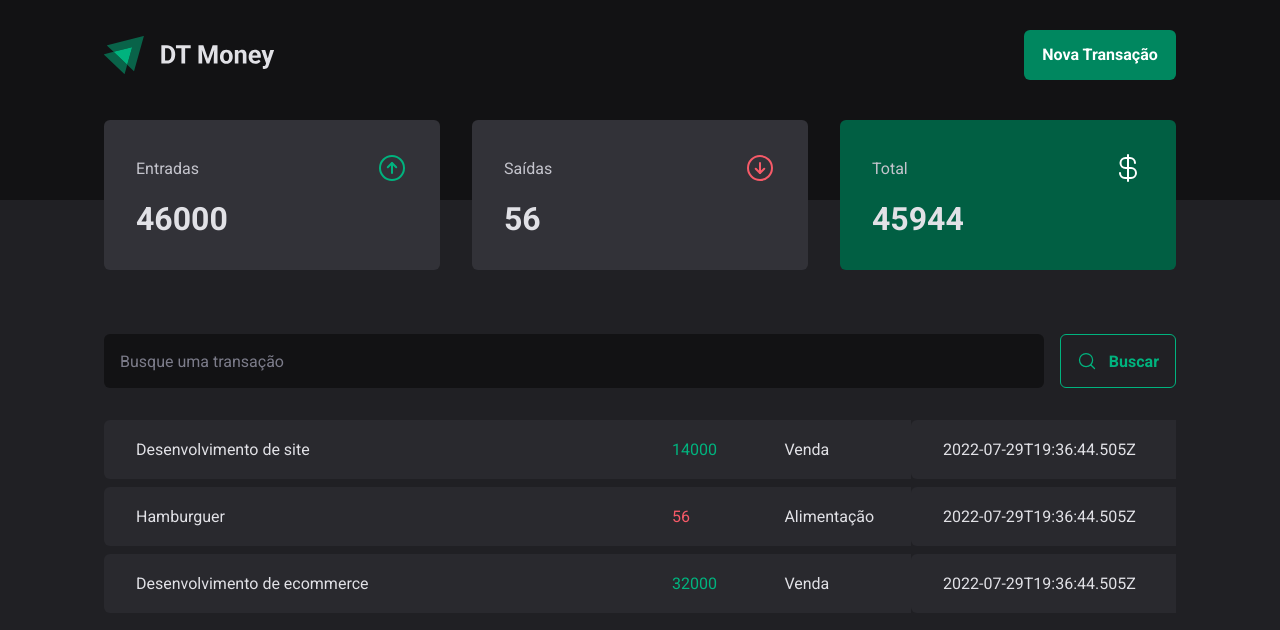
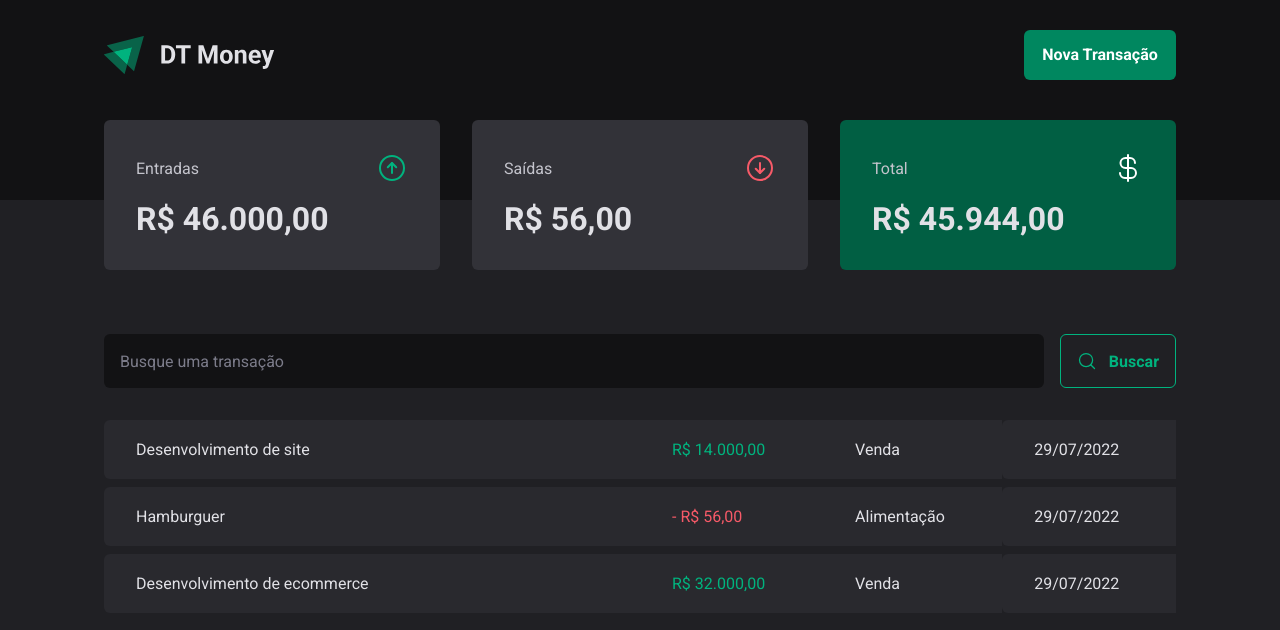
Before and after one commit to devguga87/transacoesIgnite, a React (Vite) app: page / in a window 1280 px wide. Shown: the top 630 px of the page. Built offline with nearby package versions, Linux system fonts and the light colour scheme; data requests are answered from the project's data file.

Commit message:
formata valores

```diff
--- a/src/components/Summary/index.tsx
+++ b/src/components/Summary/index.tsx
@@ -3,6 +3,7 @@
 import { ArrowCircleUp, ArrowCircleDown, CurrencyDollar } from 'phosphor-react'
 import { useContext } from 'react'
 import { TransactionContext } from '../../context/transactions'
+import { priceFormatter } from '../../utils/formatter'
 
 const Summary = () => {
   const {transactions} = useContext(TransactionContext)
@@ -30,7 +31,7 @@
           <span>Entradas</span>
           <ArrowCircleUp size={32} color="#00b37e"/>
         </header>
-        <strong>{summary.income}</strong>
+        <strong>{priceFormatter.format(summary.income)}</strong>
       </Styled.SummaryCard>
 
       <Styled.SummaryCard>
@@ -38,7 +39,7 @@
           <span>Saídas</span>
           <ArrowCircleDown size={32} color="#f75A68"/>
         </header>
-        <strong>{summary.outcome}</strong>
+        <strong>{priceFormatter.format(summary.outcome)}</strong>
       </Styled.SummaryCard>
 
       <Styled.SummaryCard variant='green'>
@@ -46,7 +47,7 @@
           <span>Total</span>
           <CurrencyDollar size={32} color="#fff"/>
         </header>
-        <strong>{summary.total}</strong>
+        <strong>{priceFormatter.format(summary.total)}</strong>
       </Styled.SummaryCard>
     </Styled.Container>
   )
--- a/src/pages/Transactions/index.tsx
+++ b/src/pages/Transactions/index.tsx
@@ -1,13 +1,14 @@
-import { useContext, useEffect, useState } from "react"
-import Header from "../../components/Header"
-import Summary from "../../components/Summary"
-import { TransactionContext } from "../../context/transactions"
-import SearchForm from "./components/SearchForm"
+import { useContext, useEffect, useState } from "react";
+import Header from "../../components/Header";
+import Summary from "../../components/Summary";
+import { TransactionContext } from "../../context/transactions";
+import { dataFormatter, priceFormatter } from "../../utils/formatter";
+import SearchForm from "./components/SearchForm";
 
-import * as Styled from './styles'
+import * as Styled from "./styles";
 
 const Transactions = () => {
-  const {transactions} = useContext(TransactionContext)
+  const { transactions } = useContext(TransactionContext);
 
   return (
     <div>
@@ -17,23 +18,26 @@
         <SearchForm />
         <Styled.TransactionsTable>
           <tbody>
-          {transactions.map( transaction => {
+            {transactions.map((transaction) => {
               return (
                 <tr key={transaction.id}>
                   <td width="50%">{transaction.description}</td>
-                <td><Styled.PriceHighlight variant={transaction.type}>{transaction.price}</Styled.PriceHighlight></td>
+                  <td>
+                    <Styled.PriceHighlight variant={transaction.type}>
+                      {transaction.type ==='outcome' && '- '}
+                      {priceFormatter.format(transaction.price)}
+                    </Styled.PriceHighlight>
+                  </td>
                   <td>{transaction.category}</td>
-                <td>{transaction.createdAt}</td>
+                  <td>{dataFormatter.format(new Date(transaction.createdAt))}</td>
                 </tr>
-            )
+              );
             })}
-
           </tbody>
         </Styled.TransactionsTable>
       </Styled.TransactionsContainer>
+    </div>
+  );
+};
 
-    </div>
-  )
-}
-
-export default Transactions
+export default Transactions;
--- /dev/null
+++ b/src/utils/formatter.ts
@@ -0,0 +1,6 @@
+export const dataFormatter = new Intl.DateTimeFormat('pt-BR')
+
+export const priceFormatter = new Intl.NumberFormat('pt-BR',{
+  style:'currency',
+  currency:'BRL'
+})
```
Lines whose indentation alone changed are shown as unchanged.
